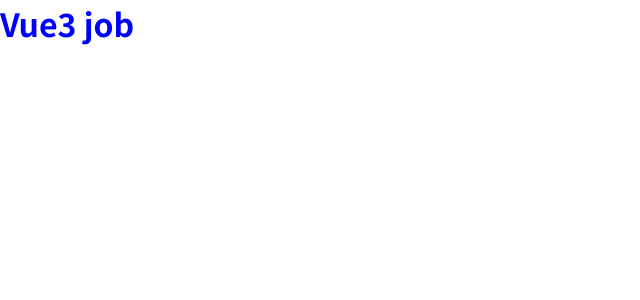
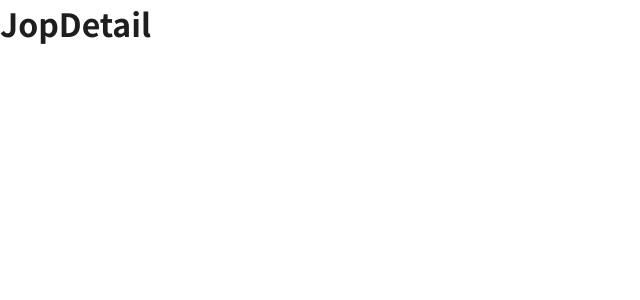
Before and after one commit to BearNUNU/Vue3---JobPortal-with-Supabase, a Vue app in the folder JobPotal/: page /jobdetail in a window 1280 px wide. Shown: the top 300 px of the page, without its empty margins (0-640 px from the left). Built offline with nearby package versions, Linux system fonts and the light colour scheme.

Commit message:
[feat] - Add initial Vue Router setup

```diff
--- a/JobPotal/package.json
+++ b/JobPotal/package.json
@@ -9,7 +9,8 @@
     "preview": "vite preview"
   },
   "dependencies": {
-    "vue": "^3.5.13"
+    "vue": "^3.5.13",
+    "vue-router": "^4.5.0"
   },
   "devDependencies": {
     "@vitejs/plugin-vue": "^5.2.1",
--- a/JobPotal/src/App.vue
+++ b/JobPotal/src/App.vue
@@ -1,17 +1,10 @@
+<template>
+  <router-view/>
+</template>
+
 <script setup>
 </script>
 
-<template>
-  <h1>Vue3 job</h1>
-</template>
 
 <style scoped lang="scss">
-div {
-  h1 {
-    color: red;
-    &:hover{
-      color: blue;
-    }
-  }
-}
 </style>
--- a/JobPotal/src/main.js
+++ b/JobPotal/src/main.js
@@ -1,5 +1,6 @@
 import { createApp } from 'vue'
 import './style.css'
 import App from './App.vue'
+import router from './router/router'
 
-createApp(App).mount('#app')
+createApp(App).use(router).mount('#app')
--- a/JobPotal/src/style.css
+++ b/JobPotal/src/style.css
@@ -22,7 +22,6 @@
   display: flex;
   justify-content: center;
   align-items: center;
-
   font-family: "Noto Sans KR", sans-serif;
   font-optical-sizing: auto;
   font-weight: 400;
--- /dev/null
+++ b/JobPotal/src/view/JobDetail.vue
@@ -0,0 +1,11 @@
+<template>
+    <h1>JopDetail</h1>
+  </template>
+
+  <script>
+
+  </script>
+
+  <style>
+
+  </style>
--- /dev/null
+++ b/JobPotal/src/view/JobList.vue
@@ -0,0 +1,11 @@
+<template>
+    <h1>JopList</h1>
+  </template>
+
+  <script>
+
+  </script>
+
+  <style>
+
+  </style>
--- /dev/null
+++ b/JobPotal/src/view/JobPost.vue
@@ -0,0 +1,11 @@
+<template>
+    <h1>JobPost</h1>
+  </template>
+
+  <script>
+
+  </script>
+
+  <style>
+
+  </style>
--- /dev/null
+++ b/JobPotal/src/view/Login.vue
@@ -0,0 +1,11 @@
+<template>
+  <h1>Login</h1>
+</template>
+
+<script>
+
+</script>
+
+<style>
+
+</style>
--- /dev/null
+++ b/JobPotal/src/view/SingUp.vue
@@ -0,0 +1,11 @@
+<template>
+    <h1>SingUp</h1>
+  </template>
+
+  <script>
+
+  </script>
+
+  <style>
+
+  </style>
--- /dev/null
+++ b/JobPotal/src/view/UserProfile.vue
@@ -0,0 +1,11 @@
+<template>
+    <h1>UserProfile</h1>
+  </template>
+
+  <script>
+
+  </script>
+
+  <style>
+
+  </style>
```
Also changed, not shown: JobPotal/src/router/router.js (added, +23 -0 lines), 1 other file (tests, documents, lock files or other folders).
